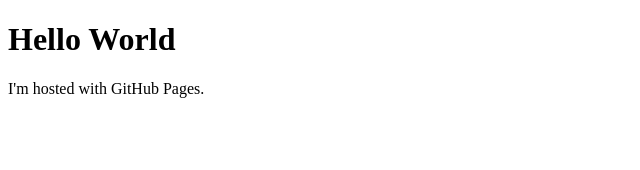
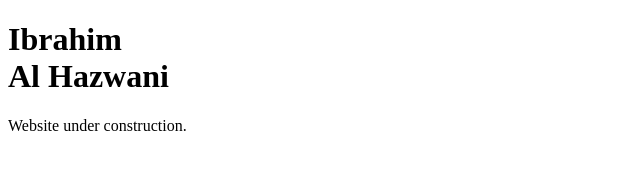
Before and after one commit to ibrahimalhazwani/ibrahimalhazwani.github.io, a plain HTML site: page index.html in a window 1280 px wide. Shown: the whole page, without its empty margins (0-640 px from the left). Drawn offline with Linux system fonts and the light colour scheme.

Commit message:
Update index.html

```diff
--- a/index.html
+++ b/index.html
@@ -1,10 +1,7 @@
 <!DOCTYPE html>
 <html>
-    <head>
-        <title>Ibrahim Al Hazwani</title>
-    </head>
     <body>
-        <h1>Hello World</h1>
-        <p>I'm hosted with GitHub Pages.</p>
+        <h1>Ibrahim <br> Al Hazwani</h1>
+        <p>Website under construction.</p>
     </body>
 </html>
```
